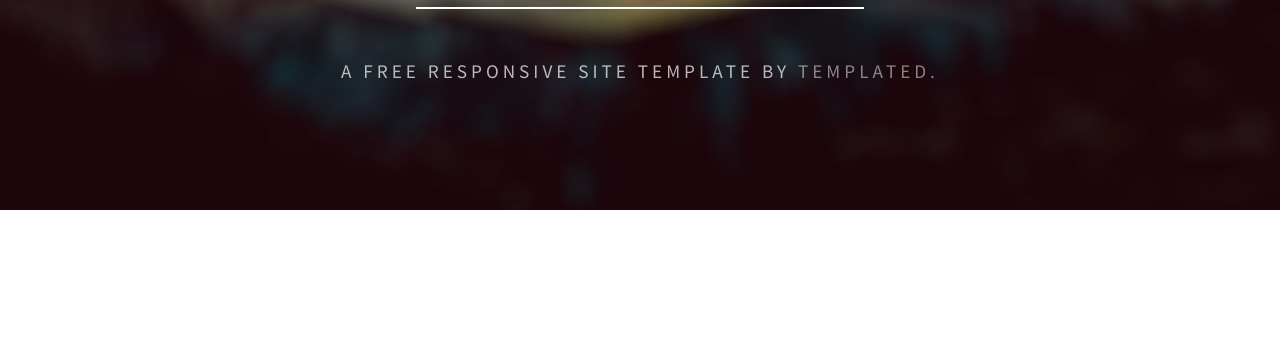
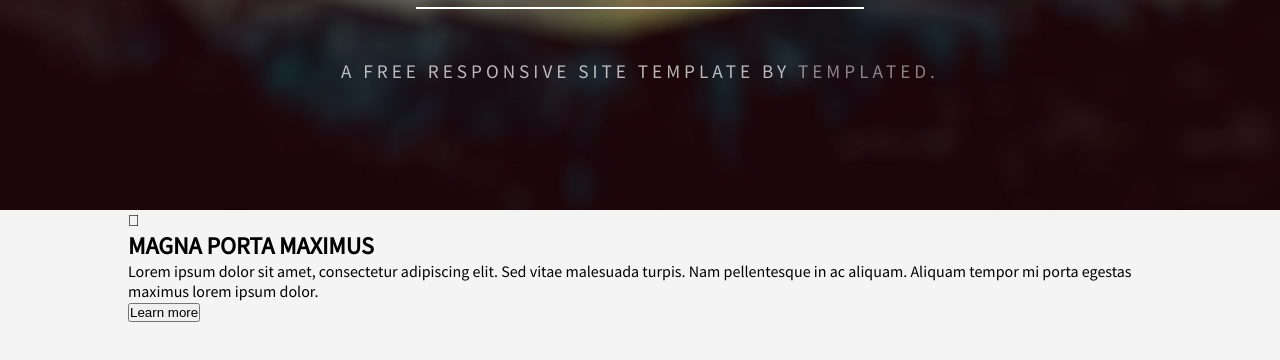
Before and after one commit to ZoricaZeljkovic/Epilogue, a plain HTML site: page index.html in a window 1280 px wide. Shown: the part 270-630 px from the top of the page. Drawn offline with Linux system fonts and the light colour scheme.

Commit message:
intro html

```diff
--- a/index.html
+++ b/index.html
@@ -20,5 +20,14 @@
        <div class="underline"></div>
        <p>A free responsive site template by <a href="index.html"> templated.</a></p>
    </header>
+   <!--intro-->
+   <section class="intro container">
+    <i class="fal fa-gem"></i>
+     <h2>MAGNA PORTA MAXIMUS</h2>
+     <p>Lorem ipsum dolor sit amet, consectetur adipiscing elit. Sed vitae
+      malesuada turpis. Nam pellentesque in ac aliquam. Aliquam tempor
+      mi porta egestas maximus lorem ipsum dolor.</p>
+      <button>Learn more</button>
+   </section>
   </body>
 </html>
--- a/style.css
+++ b/style.css
@@ -4,6 +4,7 @@
     --logo: 'Pacifico', cursive;
     --fontSize: 16px;
     --white: #fff;
+    --bg: #f4f4f4;
     --red: #EF6480;
     --transition: .3s ease;
 }
@@ -16,6 +17,11 @@
 body {
     font-family: var(--fontFamily);
     font-size: var(--fontSize);
+    background: var(--bg);
+}
+.container {
+    width: 80%;
+    margin: auto;
 }
 /* header */
 header {
```
